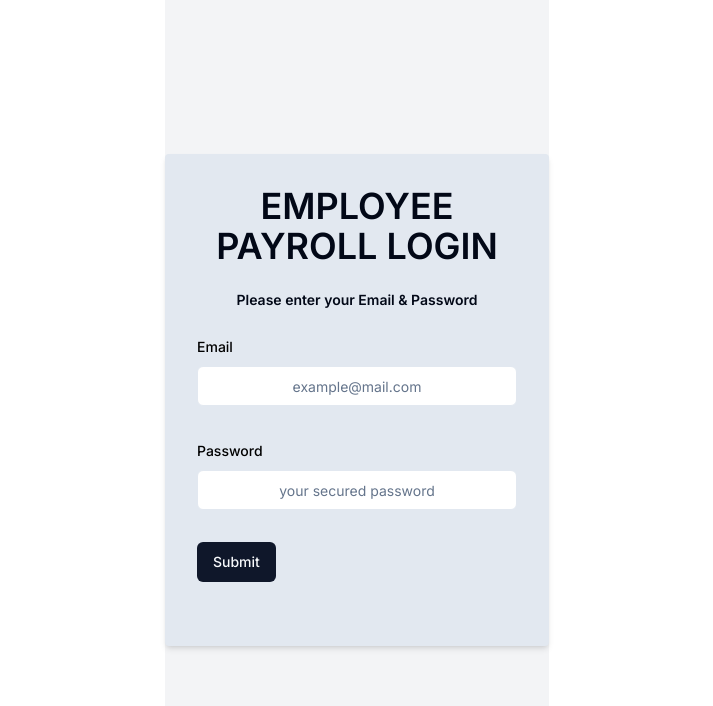
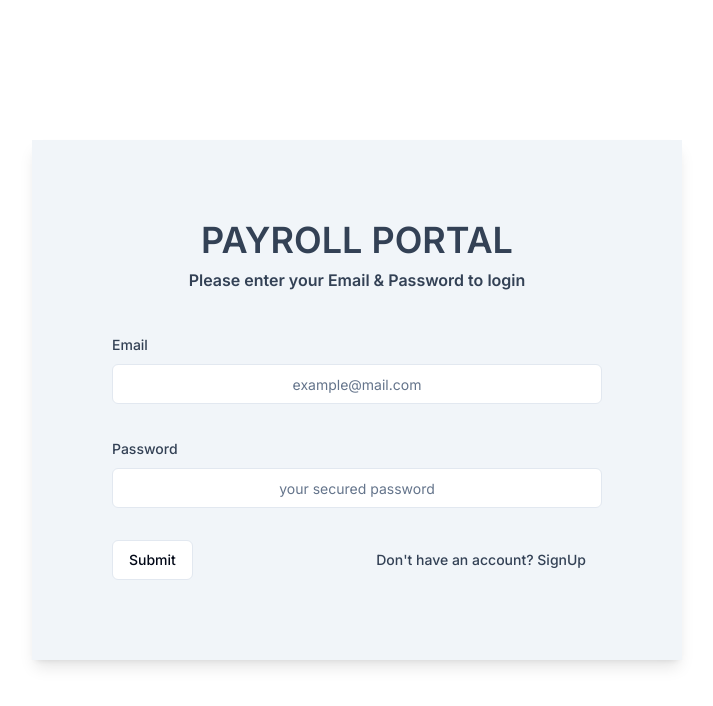
Before and after one commit to kewo22/employee-payroll-management-edr, a Next.js app: page /login in a window 1280 px wide. Shown: the top 706 px of the page, without its empty margins (283-996 px from the left). Built offline with nearby package versions, Linux system fonts and the light colour scheme.

Commit message:
auth style fix

```diff
--- /dev/null
+++ b/src/app/(auth)/_template.tsx
@@ -0,0 +1,21 @@
+import { AuthTemplateProps } from "@/types/auth-template-props";
+
+const AuthTemplate = (props: AuthTemplateProps) => {
+
+    const { type, children } = props;
+
+    return (
+        <div className="w-[650px] bg-slate-100 p-20 shadow-lg">
+            <h2 className="text-4xl font-semibold mb-2 text-center text-slate-700 uppercase">
+                Payroll Portal
+            </h2>
+            <h1 className="font-semibold mb-10 text-center text-slate-700">
+                {type === "login" && 'Please enter your Email & Password to login'}
+                {type === "sign-up" && 'Please enter below details to sign up'}
+            </h1>
+            {children}
+        </div>
+    );
+};
+
+export default AuthTemplate;
--- a/src/app/(auth)/layout.tsx
+++ b/src/app/(auth)/layout.tsx
@@ -8,5 +8,5 @@ export default function RootLayout({
 }: {
   children: React.ReactNode
 }) {
-  return <main className="w-full h-dvh flex items-center justify-center">{children}</main>;
+  return <main className="h-dvh flex items-center justify-center">{children}</main>;
 }
--- a/src/app/(auth)/login/page.tsx
+++ b/src/app/(auth)/login/page.tsx
@@ -20,9 +20,10 @@ import {
     Form,
 } from "@/components/ui/form";
 import { LogInSchema } from "@/lib/validation-schemas";
+import AuthTemplate from "../_template";
 
 const Login = (props: LoginProps) => {
-    console.log("🚀 ~ Login ~ props:", props.searchParams)
+    const router = useRouter();
 
     const form = useForm<z.infer<typeof LogInSchema>>({
         resolver: zodResolver(LogInSchema),
@@ -41,15 +42,12 @@ const Login = (props: LoginProps) => {
         });
     };
 
+    const onSignUpClick = async () => {
+        router.push('/sign-up')
+    };
+
     return (
-        <div className="bg-gray-100 flex items-center justify-center h-screen">
-            <div className="bg-slate-200 p-8 rounded shadow-md w-96">
-                <h2 className="text-4xl font-semibold mb-6 text-center text-black-950 uppercase">
-                    Employee Payroll Login
-                </h2>
-                <h1 className="text-sm font-semibold mb-6 text-center">
-                    Please enter your Email & Password
-                </h1>
+        <AuthTemplate type="login">
             <Form {...form}>
                 <form onSubmit={form.handleSubmit(onSubmit)} className="space-y-8">
                     <div className="mb-4 relative">
@@ -58,16 +56,13 @@ const Login = (props: LoginProps) => {
                             name="email"
                             render={({ field }) => (
                                 <FormItem>
-                                        <FormLabel className="text-black">Email</FormLabel>
+                                    <FormLabel className="text-slate-700">Email</FormLabel>
                                     <FormControl>
                                         <div className="relative">
                                             <Input
                                                 placeholder="example@mail.com"
                                                 className="w-full px-3 py-2 border rounded-md focus:outline-none focus:border-blue-500 text-center"
                                                 {...field}
-                                                // value={email}
-                                                // onChange={(e) => setEmail(e.target.value)}
-                                                // onClick={handleInputClick}
                                             />
                                         </div>
                                     </FormControl>
@@ -82,7 +77,7 @@ const Login = (props: LoginProps) => {
                             name="password"
                             render={({ field }) => (
                                 <FormItem>
-                                        <FormLabel className="text-black">Password</FormLabel>
+                                    <FormLabel className="text-slate-700">Password</FormLabel>
                                     <FormControl>
                                         <div className="relative">
                                             <Input
@@ -98,9 +93,12 @@ const Login = (props: LoginProps) => {
                             )}
                         />
                     </div>
-                        <Button type="submit">Submit</Button>
+                    <div className="flex justify-between items-center">
+                        <Button variant="outline" type="submit">Submit</Button>
+                        <Button type="button" variant="link" className="text-slate-700" onClick={onSignUpClick}>Don't have an account? SignUp</Button>
+                    </div>
                     {
-                            props && props.searchParams &&
+                        props && props.searchParams && props.params.error &&
                         <div className="text-destructive font-bold">
                             {props.searchParams.error}
                         </div>
@@ -108,8 +106,8 @@ const Login = (props: LoginProps) => {
                     }
                 </form>
             </Form>
-            </div>
-        </div>
+        </AuthTemplate>
+
     );
 };
 
--- a/src/app/(auth)/page.tsx
+++ b/src/app/(auth)/page.tsx
@@ -1,5 +1,5 @@
 import { getServerSession } from "next-auth";
-import { redirect } from "next/navigation";
+import { redirect, usePathname } from "next/navigation";
 
 import { authOptions } from "@/lib/auth-options";
 
--- a/src/app/(auth)/sign-up/page.tsx
+++ b/src/app/(auth)/sign-up/page.tsx
@@ -1,7 +1,7 @@
 "use client";
 
 import { useForm } from "react-hook-form";
-
+import { useRouter } from "next/navigation";
 import * as z from "zod";
 import { zodResolver } from "@hookform/resolvers/zod";
 
@@ -23,11 +23,13 @@ import { SignUpSchema } from "@/lib/validation-schemas";
 import { createOrganization } from "@/actions/create-organization";
 import { useToast } from "@/components/ui/use-toast";
 import { cn } from "@/lib/utils";
+import AuthTemplate from "../_template";
 
 export type CreateOrganizationValidatePayload = z.infer<typeof SignUpSchema>;
 
 const SignUp = (props: LoginProps) => {
     const { toast } = useToast();
+    const router = useRouter();
 
     const form = useForm<CreateOrganizationValidatePayload>({
         resolver: zodResolver(SignUpSchema),
@@ -69,9 +71,12 @@ const SignUp = (props: LoginProps) => {
 
     };
 
+    const onLoginClick = () => {
+        router.push('/login')
+    }
+
     return (
-
-        <div className="w-96">
+        <AuthTemplate type="sign-up">
             <Form {...form}>
                 <form
                     onSubmit={form.handleSubmit(onSubmit)}
@@ -136,11 +141,13 @@ const SignUp = (props: LoginProps) => {
                             </FormItem>
                         )}
                     />
-                    <Button type="submit">Submit</Button>
+                    <div className="flex justify-between items-center">
+                        <Button variant="outline" type="submit">Submit</Button>
+                        <Button type="button" variant="link" className="text-slate-700" onClick={onLoginClick}>Already have an account? Login</Button>
+                    </div>
                 </form>
             </Form>
-        </div>
-
+        </AuthTemplate>
     );
 };
 
--- /dev/null
+++ b/src/types/auth-template-props.tsx
@@ -0,0 +1,4 @@
+export type AuthTemplateProps = {
+    type: 'login' | 'sign-up'
+    children: React.ReactNode
+}
```
Lines whose indentation alone changed are shown as unchanged.
